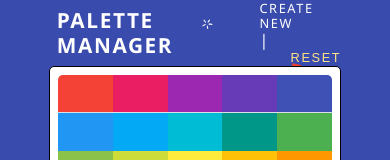
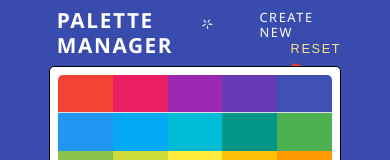
Before and after one commit to yevg555/React-Palette-Manager, a React (Create React App) app: page / in a window 390 px wide. Shown: the top 160 px of the page. Built offline with nearby package versions, Linux system fonts and the light colour scheme.

Commit message:
Adding responsivness (#1)

```diff
--- a/src/SingleColorPalette.js
+++ b/src/SingleColorPalette.js
@@ -43,7 +43,8 @@ function SingleColorPalette(props) {
                 showingAllColors={false}
                 format={format}
             />
-            <div className={classes.colors}>{colorBoxes}
+            <div className={classes.colors}>
+                {colorBoxes}
                 <div className={classes.goBack}>
                     <Link to={`/palette/${id}`} >GO BACK</Link>
                 </div>
--- a/src/colorHelpers.js
+++ b/src/colorHelpers.js
@@ -1,5 +1,5 @@
 import chroma from "chroma-js";
-const levels = [50, 100, 200, 300, 400, 500, 600, 700, 800, 900];
+const levels = [50, 100, 200, 300, 400, 500, 600, 700, 800, 900, 1000, 1100];
 
 function generatePalette(starterPalette) {
     let newPalette = {
@@ -12,7 +12,7 @@ function generatePalette(starterPalette) {
         newPalette.colors[level] = [];
     }
     for (let color of starterPalette.colors) {
-        let scale = getScale(color.color, 10).reverse();
+        let scale = getScale(color.color, 12).reverse();
         for (let i in scale) {
             newPalette.colors[levels[i]].push({
                 name: `${color.name} ${levels[i]}`,
--- a/src/styles/ColorBoxStyles.js
+++ b/src/styles/ColorBoxStyles.js
@@ -3,28 +3,46 @@ import sizes from "./sizes";
 
 const styles = {
     ColorBox: {
-        width: "20%",
+        width: props => (props.showingFullPalette ? "20%" : 100 / 6 + "%"),
         height: props => (props.showingFullPalette ? "25%" : "50%"),
         margin: "0 auto",
         display: "inline-block",
         position: "relative",
         cursor: "pointer",
         marginBottom: "-3.5px",
+        [sizes.down('lg')]: {
+            width: (props) => (props.showingFullPalette ? '25%' : 100 / 4 + "%"),
+            height: (props) => (props.showingFullPalette ? '20%' : 100 / 3 + "%")
+        },
+        [sizes.down('md')]: {
+            width: (props) => (props.showingFullPalette ? '50%' : 100 / 3 + "%"),
+            height: (props) => (props.showingFullPalette ? '10%' : 100 / 4 + "%")
+        },
+        [sizes.down('csm')]: {
+            width: () => 100 / 2 + '%',
+            height: (props) => (props.showingFullPalette ? '10%' : 100 / 6 + "%")
+        },
+        [sizes.down('xs')]: {
+            width: () => '100%',
+            height: (props) => (props.showingFullPalette ? '5%' : 100 / 12 + "%")
+        },
         "&:hover button": {
             opacity: 1
         },
-        [sizes.down("lg")]: {
-            width: "25%",
-            height: props => (props.showingFullPalette ? "20%" : "33.333%")
-        },
-        [sizes.down("md")]: {
-            width: "50%",
-            height: props => (props.showingFullPalette ? "10%" : "20%")
-        },
-        [sizes.down("xs")]: {
-            width: "100%",
-            height: props => (props.showingFullPalette ? "5%" : "10%")
-        }
+
+        ///////////////////////////////////////////////////
+        // [sizes.down("lg")]: {
+        //     width: "25%",
+        //     height: props => (props.showingFullPalette ? "20%" : "33.333%")
+        // },
+        // [sizes.down("md")]: {
+        //     width: "50%",
+        //     height: props => (props.showingFullPalette ? "10%" : "20%")
+        // },
+        // [sizes.down("xs")]: {
+        //     width: "100%",
+        //     height: props => (props.showingFullPalette ? "5%" : "10%")
+        // }
     },
     copyText: {
         color: props =>
--- a/src/styles/NavbarStyles.js
+++ b/src/styles/NavbarStyles.js
@@ -7,6 +7,9 @@ export default {
         justifyContent: 'flex-start',
         height: '6vh',
         fontWeight: 550,
+        [sizes.down("ccm")]: {
+            paddingLeft: ".3rem"
+        }
 
     },
     logo: {
@@ -25,8 +28,11 @@ export default {
             fontFamily: 'Arial',
 
         },
-        [sizes.down("xs")]: {
-            display: "none"
+        [sizes.down("ccm")]: {
+            display: props => (props.showingFullPalette ? "none" : "flex")
+        },
+        [sizes.down("xxs")]: {
+            display: () => "none"
         }
     },
     slider: {
--- a/src/styles/PaletteListStyles.js
+++ b/src/styles/PaletteListStyles.js
@@ -79,6 +79,11 @@ export default {
                 display: 'block',
                 fontSize: '.8rem'
             }
+        },
+        "& span": {
+            [sizes.down("sm")]: {
+                display: "none"
+            }
         }
     },
     hideable: {
--- a/src/styles/SingleColorPaletteStyles.js
+++ b/src/styles/SingleColorPaletteStyles.js
@@ -1,3 +1,5 @@
+import sizes from "./sizes";
+
 export default {
     Palette: {
         height: "100vh",
@@ -5,10 +7,12 @@ export default {
         flexDirection: "column"
     },
     colors: {
-        height: "90%"
+        height: "90%",
+        display: 'flex',
+        flexWrap: 'wrap',
     },
     goBack: {
-        width: "20%",
+        width: 100 / 6 + "%",
         height: "50%",
         margin: "0 auto",
         display: "inline-block",
@@ -17,6 +21,22 @@ export default {
         marginBottom: "-3.5px",
         opacity: 1,
         backgroundColor: "white",
+        [sizes.down('lg')]: {
+            width: 100 / 4 + '%',
+            height: 100 / 3 + '%'
+        },
+        [sizes.down('md')]: {
+            width: 100 / 3 + '%',
+            height: 100 / 4 + '%'
+        },
+        [sizes.down('csm')]: {
+            width: 100 / 2 + '%',
+            height: 100 / 6 + '%'
+        },
+        [sizes.down('xs')]: {
+            width: '100%',
+            height: 100 / 12 + '%'
+        },
         "& a": {
             color: "rgba(41,47,49,0.9)",
             width: "100px",
@@ -36,6 +56,6 @@ export default {
             fontWeight: 900,
             border: "none",
             textDecoration: "none"
-        }
+        },
     }
 };
--- a/src/styles/sizes.js
+++ b/src/styles/sizes.js
@@ -1,11 +1,13 @@
 const sizes = {
-    xxs: "384px",
+    xxs: "395px",
     xs: "583.98px",
     sm: "767.98px",
     md: "991.98px",
     lg: "1199.98px",
     xl: "1400px",
-    xxl: "1600px"
+    xxl: "1600px",
+    ccm: "797px", // custom size for PaletteList
+    csm: "647px", // custom size for PaletteList
 };
 
 export default {
```
